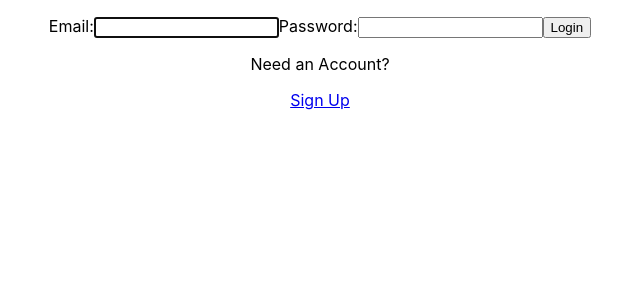
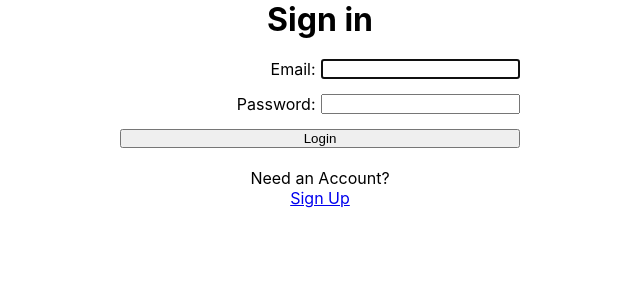
Before and after one commit to moatasemyakhni/e-learning, a React (Create React App) app in the folder frontend/: page / in a window 1280 px wide. Shown: the top 300 px of the page, without its empty margins (320-960 px from the left). Built offline with nearby package versions, Linux system fonts and the light colour scheme.

Commit message:
Frontend => style login form

```diff
--- a/frontend/src/App.css
+++ b/frontend/src/App.css
@@ -1,38 +1,47 @@
+* {
+  margin: 0;
+  padding: 0;
+  box-sizing: border-box;
+}
+
 .App {
   text-align: center;
 }
 
-.App-logo {
-  height: 40vmin;
-  pointer-events: none;
+.form {
+  width: 100%;
+  display: flex;
+  flex-direction: column;
+  gap: 15px;
+  min-width: 200px;
+  max-width: 400px;
+  margin: 20px auto;
 }
 
-@media (prefers-reduced-motion: no-preference) {
-  .App-logo {
-    animation: App-logo-spin infinite 20s linear;
-  }
+.form > div {
+  display: flex;
+  justify-content: center;
+  gap: 5px;
 }
 
-.App-header {
-  background-color: #282c34;
-  min-height: 100vh;
-  display: flex;
-  flex-direction: column;
-  align-items: center;
-  justify-content: center;
-  font-size: calc(10px + 2vmin);
-  color: white;
+.form > div label, .form > div input {
+  flex: 1;
 }
 
-.App-link {
-  color: #61dafb;
+.form > div label {
+  text-align: right;
 }
 
-@keyframes App-logo-spin {
-  from {
-    transform: rotate(0deg);
-  }
-  to {
-    transform: rotate(360deg);
-  }
+
+.error-msg {
+  padding: 30px;
+  color: red;
+  transition: all 300ms;
+  background-color: rgb(255, 219, 219);
 }
+
+.view-hidden {
+  width: 0%;
+  overflow: hidden;
+  transition: all 300ms;
+}
--- /dev/null
+++ b/frontend/src/components/FormTitle.js
@@ -0,0 +1,8 @@
+
+const FormTitle = ({titleName}) => {
+  return (
+    <h1 className="form-title">{titleName}</h1>
+  )
+}
+
+export default FormTitle
--- a/frontend/src/components/Login.js
+++ b/frontend/src/components/Login.js
@@ -1,6 +1,7 @@
 import axios from "axios";
 import { useRef, useState, useEffect } from "react";
 import {baseUrl, emptyField} from "../scripts/utilities";
+import FormTitle from "./FormTitle";
 import WaitingSection from "./WaitingSection";
 
 const Login = () => {
@@ -68,8 +69,10 @@ const Login = () => {
         <WaitingSection />
     ) : (
         <div>
+            <FormTitle titleName="Sign in"/>
             <p ref={errorRef} className={errorMessage ? "error-msg": "view-hidden"} aria-live="assertive">{errorMessage}</p>
-            <form onSubmit={loginSubmit}>
+            <form className="form" onSubmit={loginSubmit}>
+                <div>
                     <label htmlFor="email">Email:</label>
                     <input
                         type="text"
@@ -77,17 +80,22 @@ const Login = () => {
                         ref={emailRef}
                         onChange={(e) => setEmail(e.target.value)}
                         value={email}
+                        className="input"
 
                     />
+                </div>
 
+                <div>
                     <label htmlFor="password">Password:</label>
                     <input
                         type="password"
                         id="password"
                         onChange={(e) => setPassword(e.target.value)}
                         value={password}
+                        className="input"
 
                     />
+                </div>
 
                 <button>Login</button>
             </form>
```
Lines whose indentation alone changed are shown as unchanged.
